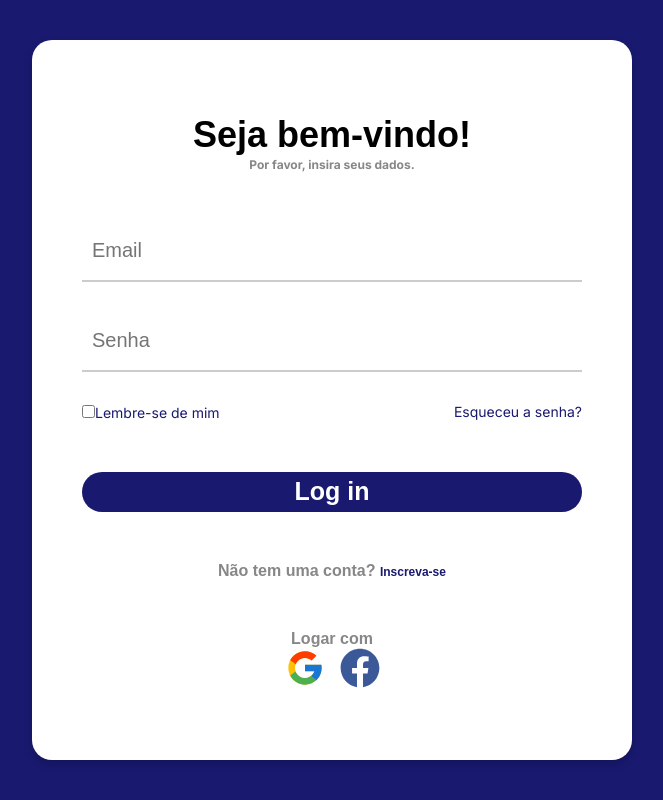
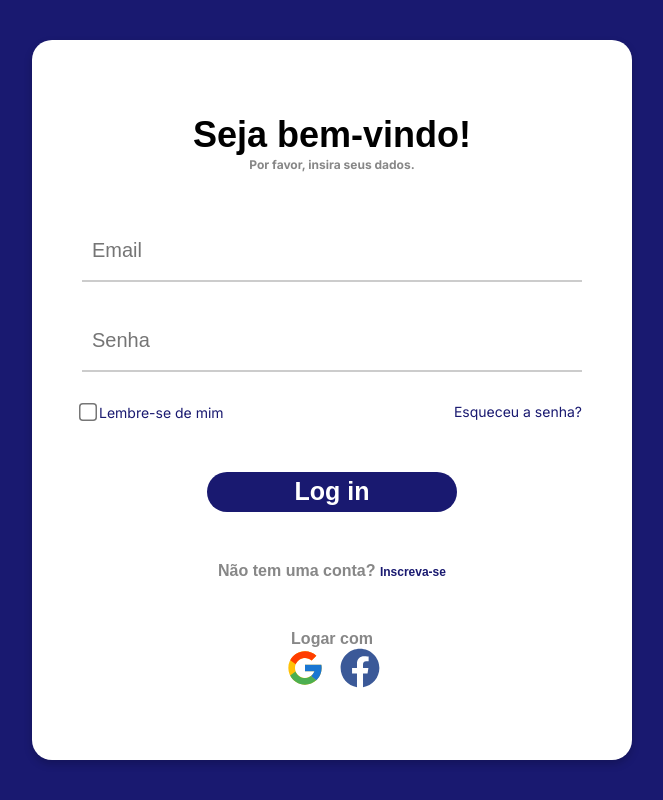
Before and after one commit to MikaelAlvez/Gerenciamento-de-tarefas, a Next.js app in the folder frontend/: page / in a window 1280 px wide. Shown: the whole page, without its empty margins (308-971 px from the left). Built offline with nearby package versions, Linux system fonts and the light colour scheme.

Commit message:
fix: eslint formatting

```diff
--- a/frontend/src/app/page.module.css
+++ b/frontend/src/app/page.module.css
@@ -69,6 +69,14 @@
   text-decoration: none;
 }
 
+.button {
+  width: 50%;
+  margin: 0 auto;
+  display: block;
+  text-align: center;
+}
+
+
 .textConta {
   font-family: 'poppins-bold', sans-serif;
   font-size: 16px;
@@ -100,6 +108,14 @@
   color: #191970;
   cursor: pointer;
 }
+
+.checkbox input[type="checkbox"] {
+  width: 12px;
+  height: 12px;
+  transform: scale(1.5);
+  margin-right: 5px;
+}
+
 
 .loginContainer button {
   margin: 50px auto;
--- a/frontend/src/app/page.tsx
+++ b/frontend/src/app/page.tsx
@@ -8,7 +8,7 @@ import { FcGoogle } from "react-icons/fc";
 import { FaFacebook } from "react-icons/fa";
 import { useRouter } from 'next/navigation'
 
-export default function page() {
+export default function Page() {
   const router = useRouter();
 
   const handleLoginRedirect = () => {
@@ -43,7 +43,9 @@ export default function page() {
             <label className={styles.textBlue}>Esqueceu a senha?</label>
           </div>
 
-          <Button onClick={handleLoginRedirect}>Log in</Button>
+          <div className={styles.button}>
+            <Button onClick={handleLoginRedirect}>Log in</Button>
+          </div>
 
           <h4 className={styles.textConta}>Não tem uma conta? <Link className={styles.textBlue} href={"/RegisterUsers"}>Inscreva-se</Link></h4>
           <h4 className={styles.textConta}>Logar com</h4>
--- a/frontend/src/pages/NewTask/index.tsx
+++ b/frontend/src/pages/NewTask/index.tsx
@@ -4,7 +4,7 @@ import { useRouter } from 'next/navigation';
 import { IoIosSave } from "react-icons/io";
 import { GiReturnArrow } from "react-icons/gi";
 
-export default function Login() {
+export default function NewTask() {
   const router = useRouter();
 
   const handleLoginRedirect = () => {
--- a/frontend/src/pages/RegisterUsers/index.tsx
+++ b/frontend/src/pages/RegisterUsers/index.tsx
@@ -4,7 +4,7 @@ import { useRouter } from 'next/navigation';
 import { IoIosSave } from "react-icons/io";
 import { GiReturnArrow } from "react-icons/gi";
 
-export default function Login() {
+export default function RegisterUsers() {
   const router = useRouter();
   const handleLoginRedirect = () => {
     router.push('/');
```
